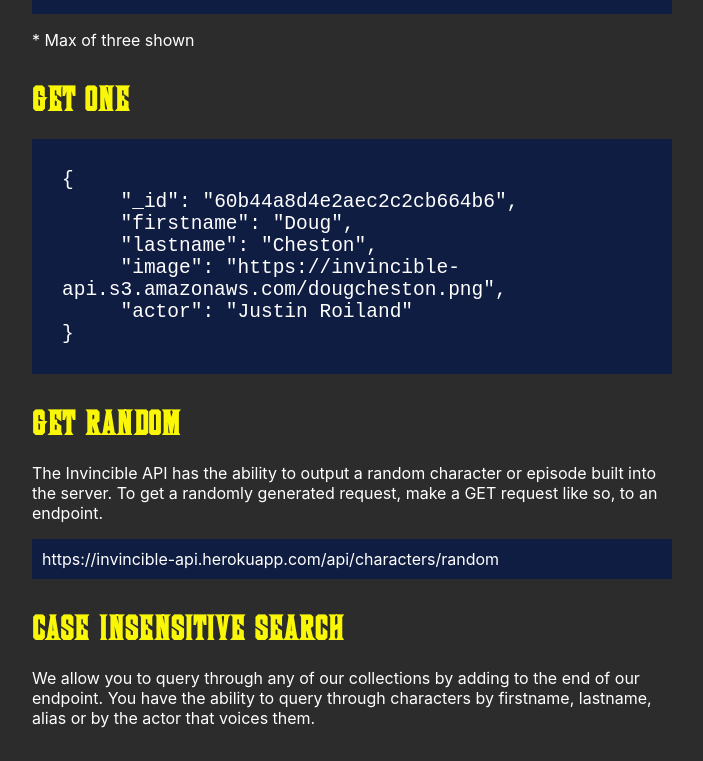
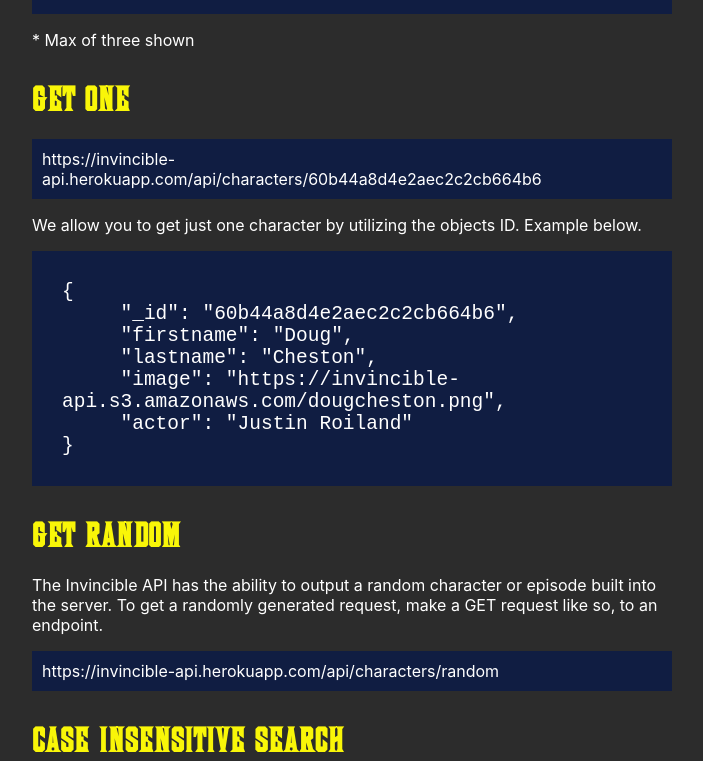
Before and after one commit to jakedoren/Invincible-APIv3, a React (Create React App) app in the folder client/: page / in a window 1280 px wide. Shown: the part 1760-2521 px from the top of the page, without its empty margins (288-991 px from the left). Built offline with nearby package versions, Linux system fonts and the light colour scheme.

Commit message:
added get one section brick and documentation

```diff
--- a/client/src/components/documentation/Documentation.js
+++ b/client/src/components/documentation/Documentation.js
@@ -44,9 +44,9 @@
             <h2>Documentation</h2>
             <p>Welcome to the Invincible API! The documentation below will help you get up to speed
             and get you familiar with the functionality,
-            allowing you to start using this API for your own projects</p>
+            allowing you to start using this API for your own projects.</p>
             <h2>Get all</h2>
-            <p>To recieve an array of all Invincible characters , start my making a GET request to the endpoint listed below </p>
+            <p>To recieve an array of all Invincible characters , start my making a GET request to the endpoint listed below. </p>
             <div className="brick">
                 https://invincible-api.herokuapp.com/api/characters
             </div>
@@ -58,6 +58,10 @@
             </div>
             <p>* Max of three shown</p>
             <h2>Get one</h2>
+            <div className="brick">
+                https://invincible-api.herokuapp.com/api/characters/60b44a8d4e2aec2c2cb664b6
+            </div>
+            <p>We allow you to get just one character by utilizing the objects ID. Example below.</p>
             <div className="display-box">
                 <pre className="display-text">
                     {JSON.stringify(getOneDefault, null, 5)}
--- a/client/src/components/querysection/Query.js
+++ b/client/src/components/querysection/Query.js
@@ -97,12 +97,12 @@
             <h2>Query Parameters</h2>
             <p>The API allows for use of query parameters to query through  characters and episodes with precision. For example,
                 the request below would query all objects by lastname,
-                finding all objects with Grayson for the last name and then searching and finding the object that also has a firstname of Debbie
+                finding all objects with Grayson for the last name and then searching and finding the object that also has a firstname of Debbie.
             </p>
             <div className="brick">
                 https://invincible-api.herokuapp.com/api/characters?lastname=Grayson&firstname=Debbie
             </div>
-            <p>This request would return something like this</p>
+            <p>This request would return something like this.</p>
             <div className="display-box">
                 <pre className="display-text" >
                     {JSON.stringify(queriedArray, null, 5)}
```
